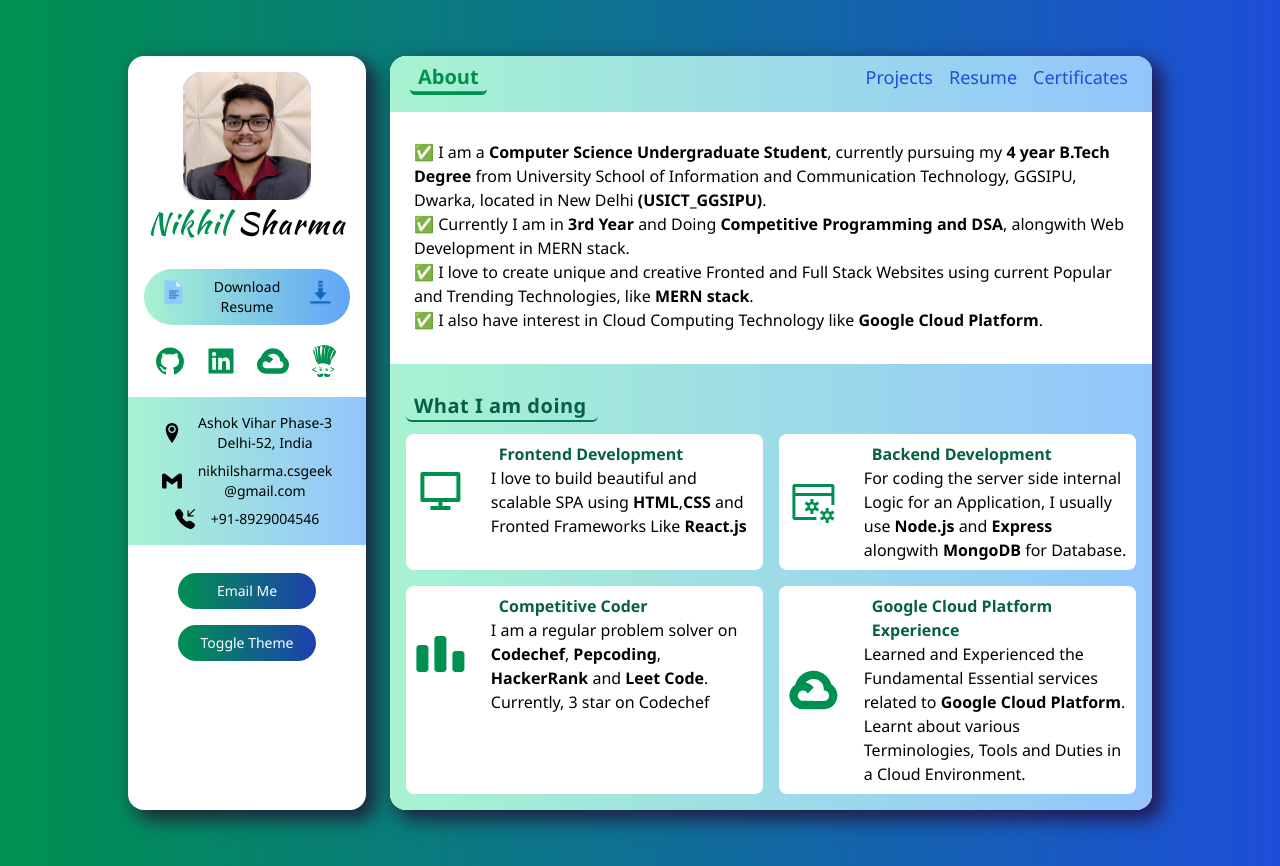
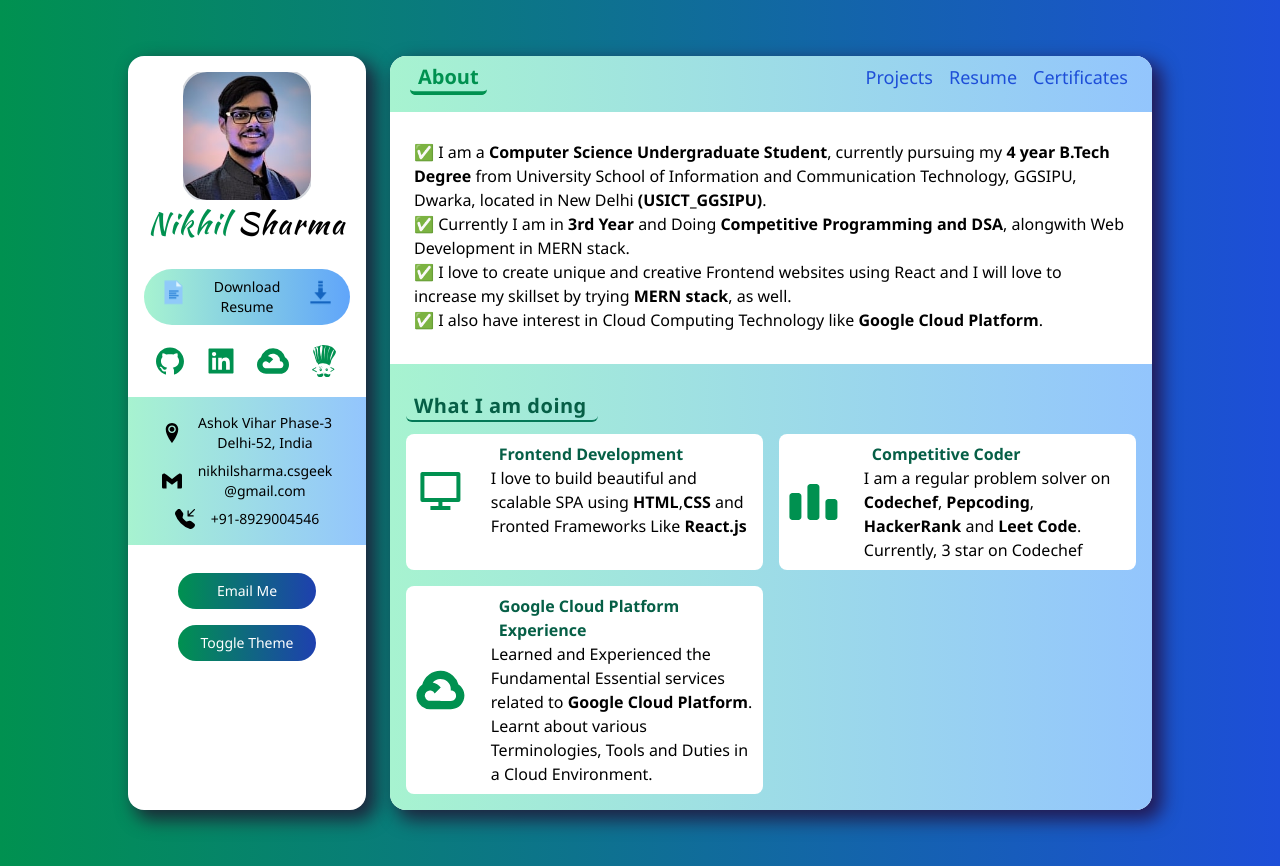
Before and after one commit to nikhilsharma-github/portfolio, a Next.js app: page / in a window 1280 px wide. Built offline with nearby package versions, Linux system fonts and the light colour scheme.

Commit message:
added new DP, some Text Changes_04-04-2022

```diff
--- a/components/Navbar.tsx
+++ b/components/Navbar.tsx
@@ -3,7 +3,6 @@
 import {useRouter} from 'next/router';
 
 const NavItem:FunctionComponent<{
-
 
     activeItem:string
     setactiveItem:Function
--- a/components/Sidebar.tsx
+++ b/components/Sidebar.tsx
@@ -20,7 +20,8 @@
     <div className="">
       <div className=" pb-3 transition duration-500 ease-in-out hover:bg-green-100 dark:hover:bg-blueCustom-backgroundDark rounded-3xl transform hover:-translate-y-1 ">
         <Image
-          src="/images/Portfolio_DP.jpg"
+          // src="/images/Portfolio_DP.jpg"
+          src="/images/DP4.jpg"
           alt="profilePicture"
           className=" mx-auto my-2  rounded-3xl  dark:ring-gray-800 ring-2 ring-gray-300  "
           height="128"
@@ -127,7 +128,6 @@
       onClick={changeTheme}
       >
 
-
         Toggle Theme
 
       </button>
--- a/data.ts
+++ b/data.ts
@@ -1,4 +1,5 @@
 // // It will contain all the services which I provide, this data will be shown on about page.
+
 
 import { IProject, IService, ISkill,ICertificates } from "./type";
 import { SiGooglecloud,SiUdemy,SiCoursera,SiCodeforces } from "react-icons/si";
@@ -46,12 +47,12 @@
     about:
       "I love to build beautiful and scalable SPA using <b> HTML</b>,<b>CSS</b> and Fronted Frameworks Like <b>React.js</b> ",
   },
-  {
-    Icon: VscServerProcess,
-    title: "Backend Development",
-    about:
-      "For coding the server side internal Logic for an Application, I usually use <b>Node.js</b> and <b>Express</b> alongwith <b>MongoDB</b> for Database.",
-  },
+  // {
+    // Icon: VscServerProcess,
+    // title: "Backend Development",
+    // about:
+      // "For coding the server side internal Logic for an Application, I usually use <b>Node.js</b> and <b>Express</b> alongwith <b>MongoDB</b> for Database.",
+  // },
 
   {
     // Icon: MdDeveloperMode,
@@ -120,7 +121,7 @@
   },
   {
     name: "Node.js",
-    level: "60%",
+    level: "40%",
     Icon: BsCircleFill,
   },
   {
--- a/pages/index.tsx
+++ b/pages/index.tsx
@@ -25,9 +25,8 @@
           New Delhi <b>(USICT_GGSIPU)</b>.<br />✅ Currently I am in{" "}
           <b>3rd Year</b> and Doing <b>Competitive Programming and DSA</b>,
           alongwith Web Development in MERN stack.
-          <br />✅ I love to create unique and creative Fronted and Full Stack
-          Websites using current Popular and Trending Technologies, like{" "}
-          <b>MERN stack</b>.
+          <br />✅ I love to create unique and creative Frontend websites using React and I will love to increase my skillset by trying {" "}
+          <b>MERN stack</b>, as well.
           <br />✅ I also have interest in Cloud Computing Technology like{" "}
           <b>Google Cloud Platform</b>.
         </h5>
```
Also changed, not shown: public/images/DP4.jpg (added), 1 other file (tests, documents, lock files or other folders).
